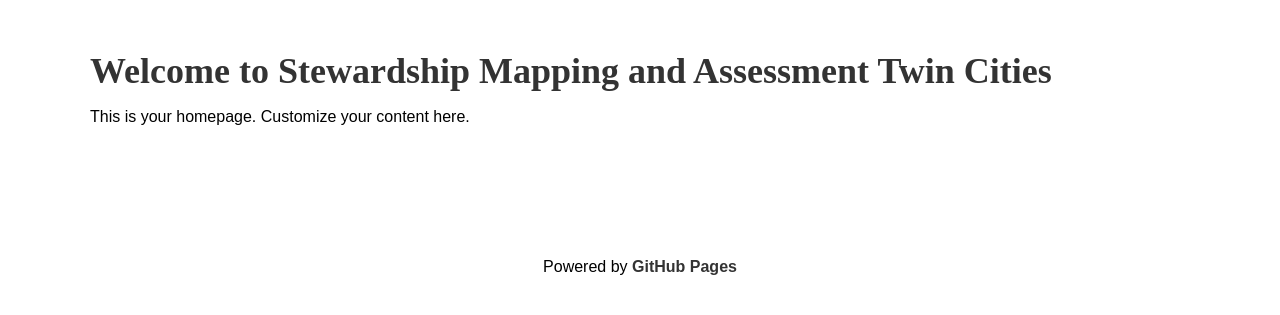
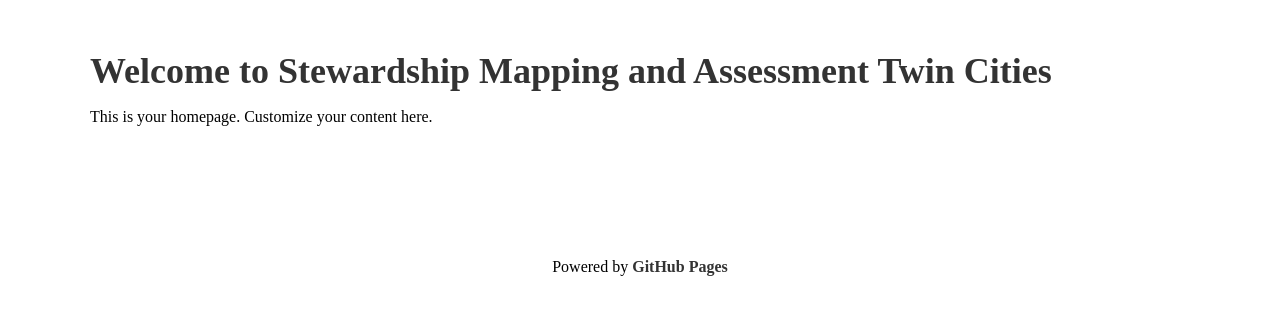
Before and after one commit to sallydonovan/mspstewmap, a Jekyll site: the page built from index.md, in a window 1280 px wide. Shown: the part 138-453 px from the top of the page. Built offline with Jekyll 4.4.1, drawn with Linux system fonts in a browser that asks for light colours.

Commit message:
Update index.md

```diff
--- a/index.md
+++ b/index.md
@@ -3,20 +3,6 @@ title: "Stewardship Mapping and Assessment Twin Cities"
 layout: default
 ---
 
-<head>
-  <style>
-    /* Set Source Sans 3 as the main body font */
-    body {
-      font-family: 'Source Sans 3', sans-serif;
-    }
-
-    /* Set Merriweather for headers */
-    h1, h2, h3, h4, h5, h6 {
-      font-family: 'Merriweather', serif;
-    }
-  </style>
-</head>
-
 # Welcome to Stewardship Mapping and Assessment Twin Cities
 
 This is your homepage. Customize your content here.
```
